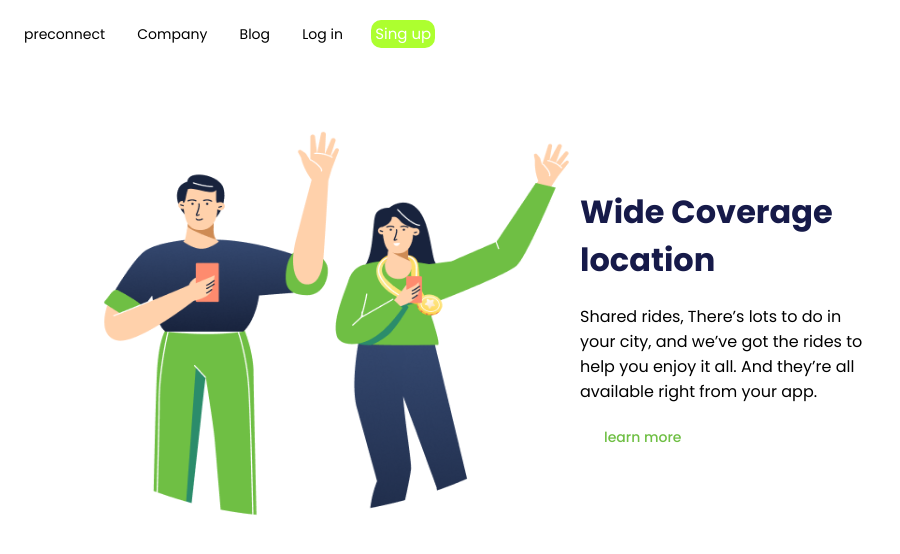
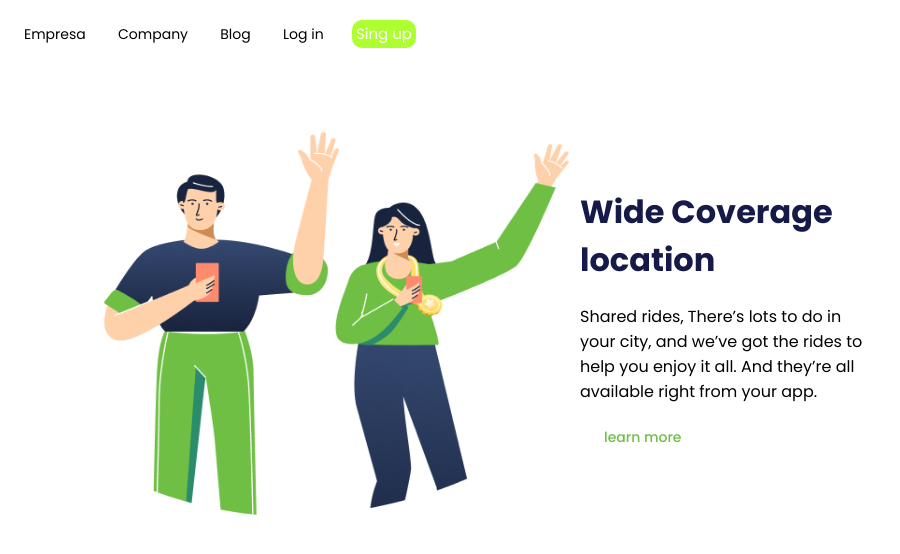
Before and after one commit to cirocosta22/treino-logica, a plain HTML site: page index.html in a window 1280 px wide. Shown: the whole page, without its empty margins (0-900 px from the left). Drawn offline with Linux system fonts and the light colour scheme.

Commit message:
alteração do titulo no index.html

```diff
--- a/index.html
+++ b/index.html
@@ -12,7 +12,7 @@
        <body>
         <header>
 
-               <a>preconnect</a>
+               <a>Empresa</a>
                <a>Company</a>
                <a>Blog</a>
                <a>Log in</a>
```
